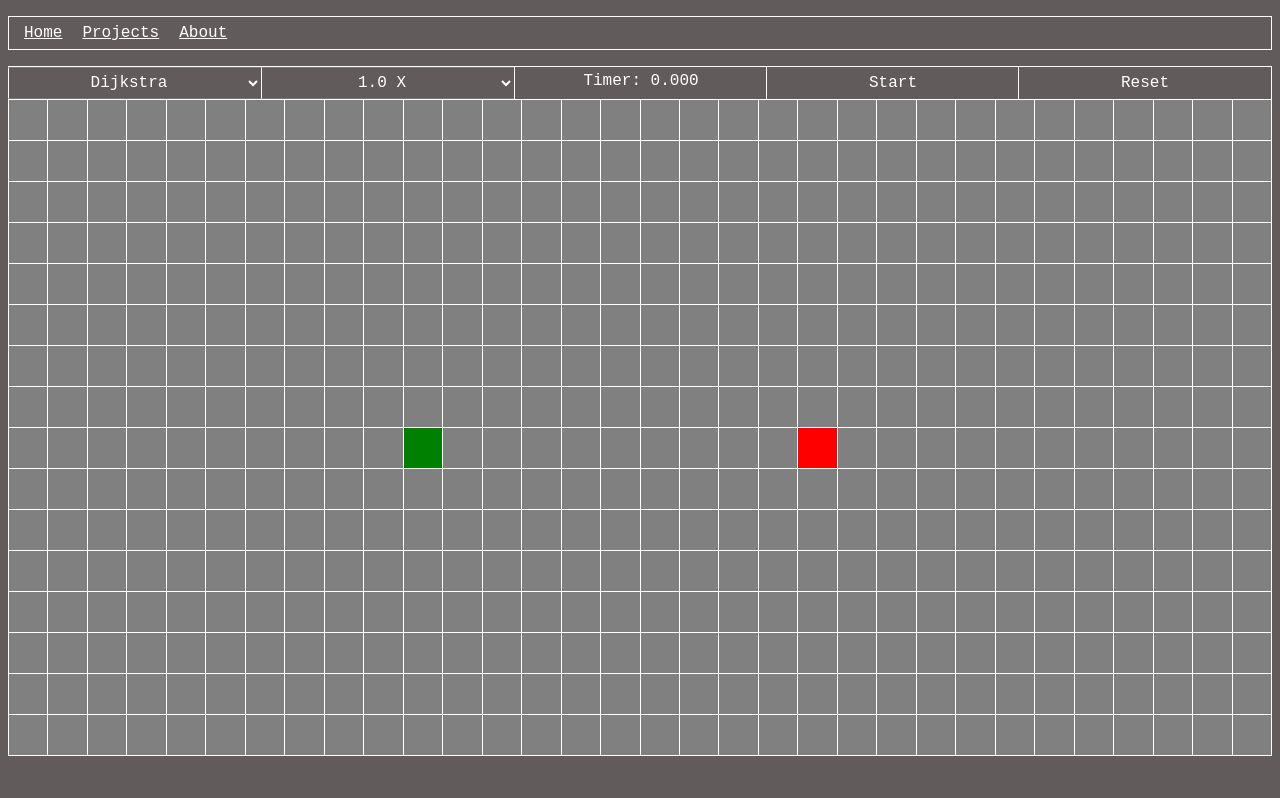
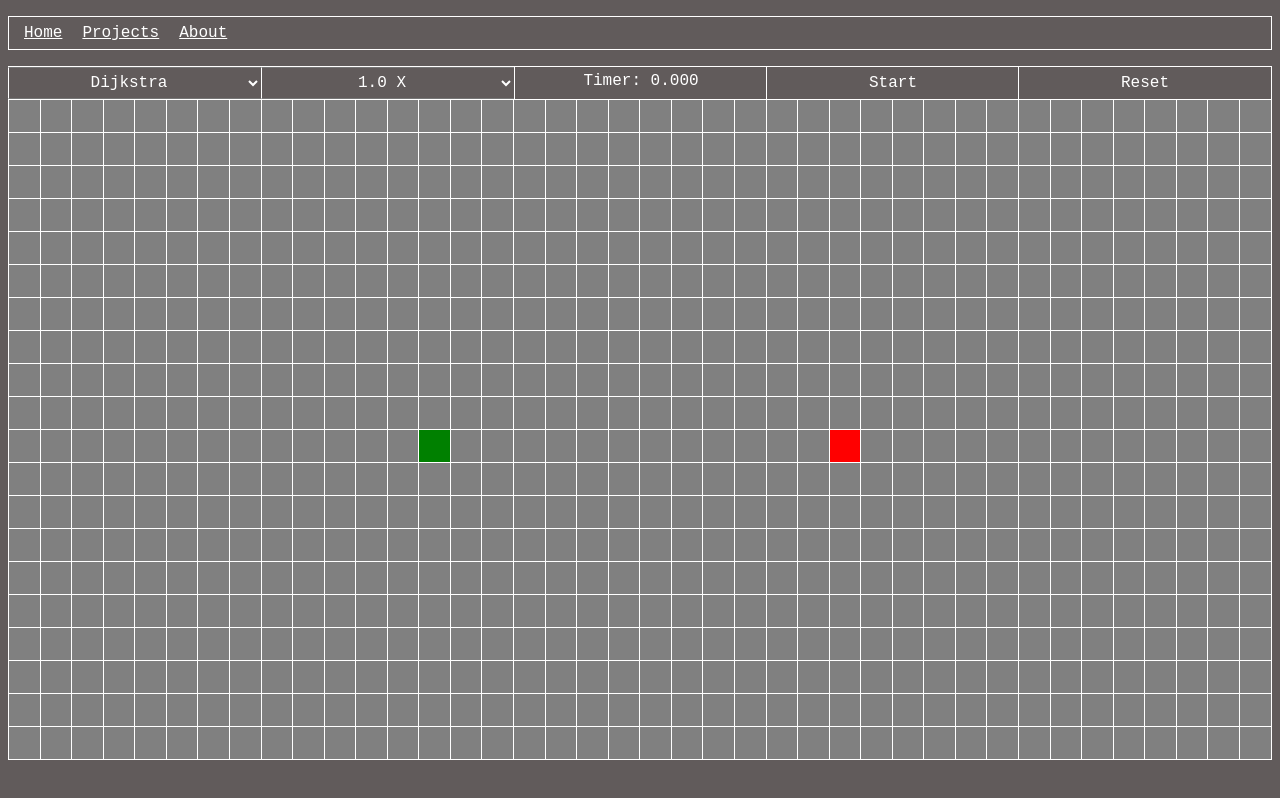
Before and after one commit to Chuck-ie/chuckie-frontend, a Vue app: page /Projects/Pathfinding in a window 1280 px wide. Built offline with nearby package versions, Linux system fonts and the light colour scheme.

Commit message:
improved the gridlayout by making the cellwidth variable for a more satisfying layout

```diff
--- a/src/components/visualizer/Pathingfield.vue
+++ b/src/components/visualizer/Pathingfield.vue
@@ -20,14 +20,14 @@ function setGamesize(): void {
 
     gameGrid.value = []
     Colorizer.setIsRunning(false);
-    //const availableWidth:number = window.innerWidth - Math.max(180, window.innerWidth * 0.15);
     const availableHeight:number = window.innerHeight * 0.8;
+    const cellWidth:number = (window.innerWidth / 5) / 8;
 
-    const columns:number = Math.floor(window.innerWidth/40);
-    const rows:number = Math.floor(availableHeight/40);
+    const columns:number = Math.floor(window.innerWidth / cellWidth);
+    const rows:number = Math.floor(availableHeight / cellWidth);
 
-    gridWidth.value = columns * 40 + 'px';
-    gridHeight.value = rows * 40 + 'px';
+    gridWidth.value = cellWidth + 'px';
+    gridHeight.value = cellWidth + 'px';
 
     for (var i = 0; i < rows; i++) {
         gameGrid.value.push([]);
@@ -168,7 +168,8 @@ defineExpose({startVisualizer, setGamesize });
                     'start': cell.isStart,
                     'goal': cell.isGoal,
                     'obstacle': cell.isObstacle,
-                }]">
+                }]"
+                :style="{ width: gridWidth, height: gridHeight }">
             </td>
         </tr>
     </table>
@@ -181,7 +182,6 @@ defineExpose({startVisualizer, setGamesize });
     width: 100%;
     margin-right: 5px;
     border-spacing: 0;
-    /*height: 80%;*/
     margin-top: -1px;
 }
 
@@ -194,9 +194,6 @@ tr:last-child td {
 }
 
 td {
-    aspect-ratio: 1;
-    width: 40px;
-    height: 40px;
     padding: 0;
     margin: 0;
     border: 1px solid white;
```
